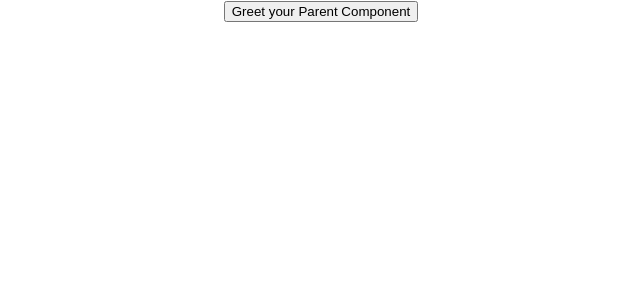
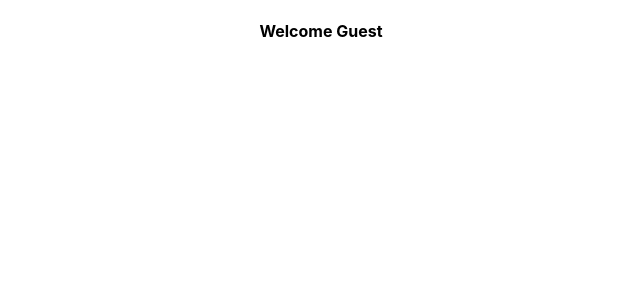
Before and after one commit to Geovica/react-notes, a React (Create React App) app: page / in a window 1280 px wide. Shown: the top 300 px of the page, without its empty margins (319-959 px from the left). Built offline with nearby package versions, Linux system fonts and the light colour scheme.

Commit message:
Conditional rendering types

```diff
--- a/src/App.js
+++ b/src/App.js
@@ -3,6 +3,7 @@ import './App.css'
 // import Welcome  from './Components/Welcome';
 import EventBind from './Components/EventBind'
 import ParentComponent from './Components/ParentComponent'
+import ConditionalRendering from './Components/ConditionalRendering'
 
 
 
@@ -11,7 +12,8 @@ class App extends Component{
   return (
     <div className="App">
       {/* <EventBind /> */}
-      <ParentComponent />
+      {/* <ParentComponent /> */}
+      <ConditionalRendering />
     {/* <Welcome /> */}
 
 
--- /dev/null
+++ b/src/Components/ConditionalRendering.js
@@ -0,0 +1,33 @@
+import React, { Component } from 'react'
+
+class ConditionalRendering extends Component {
+    constructor(props) {
+        super(props)
+
+        this.state = {
+             isLoggedIn: false
+        }
+    }
+
+
+    render() {
+
+        //  if (this.state.isLoggedIn) {
+        //     return <div> Welcome User </div>
+        //  }else {
+        //     return <div> Welcome  Guest </div>
+        //  }
+
+        return (
+
+            //tenery condition
+
+                 this.state.isLoggedIn ? <h4>Welcome User</h4> : <h4>Welcome Guest</h4>
+
+        )
+
+
+    }
+}
+
+export default ConditionalRendering
```
